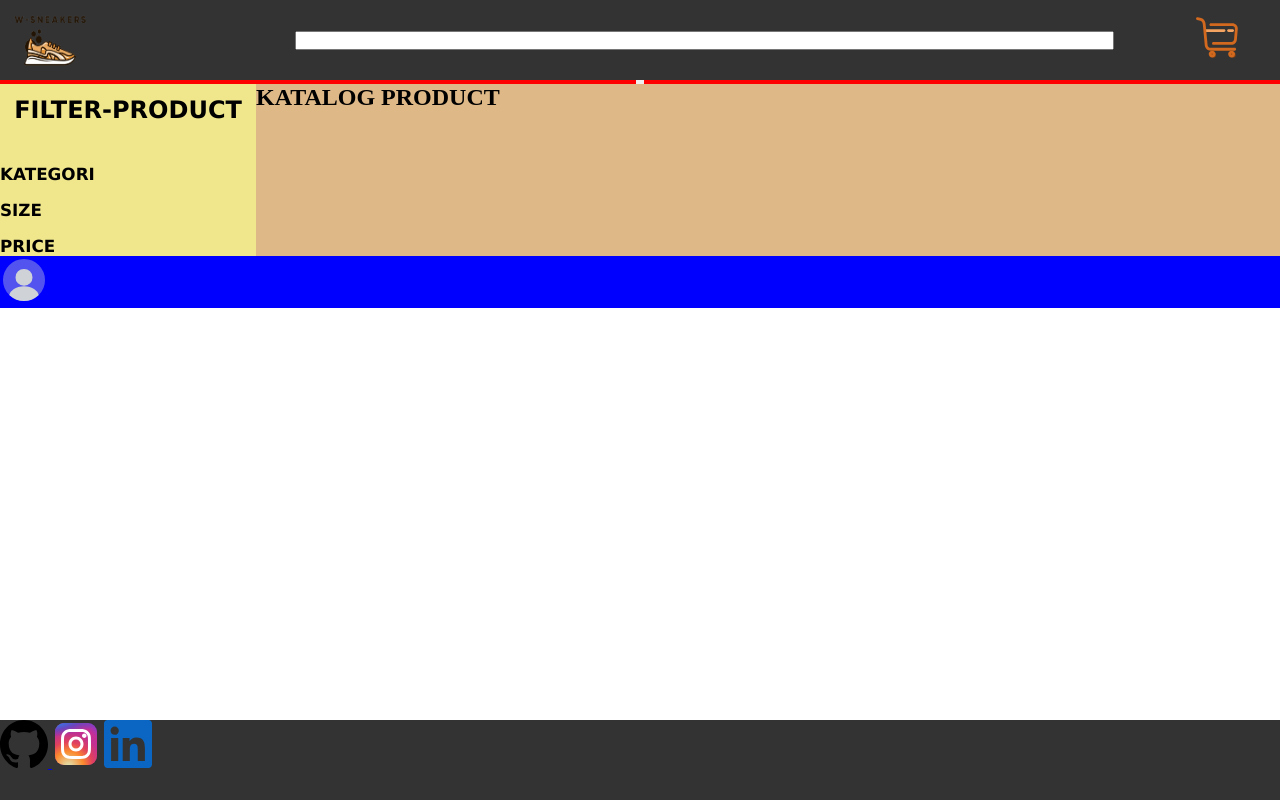
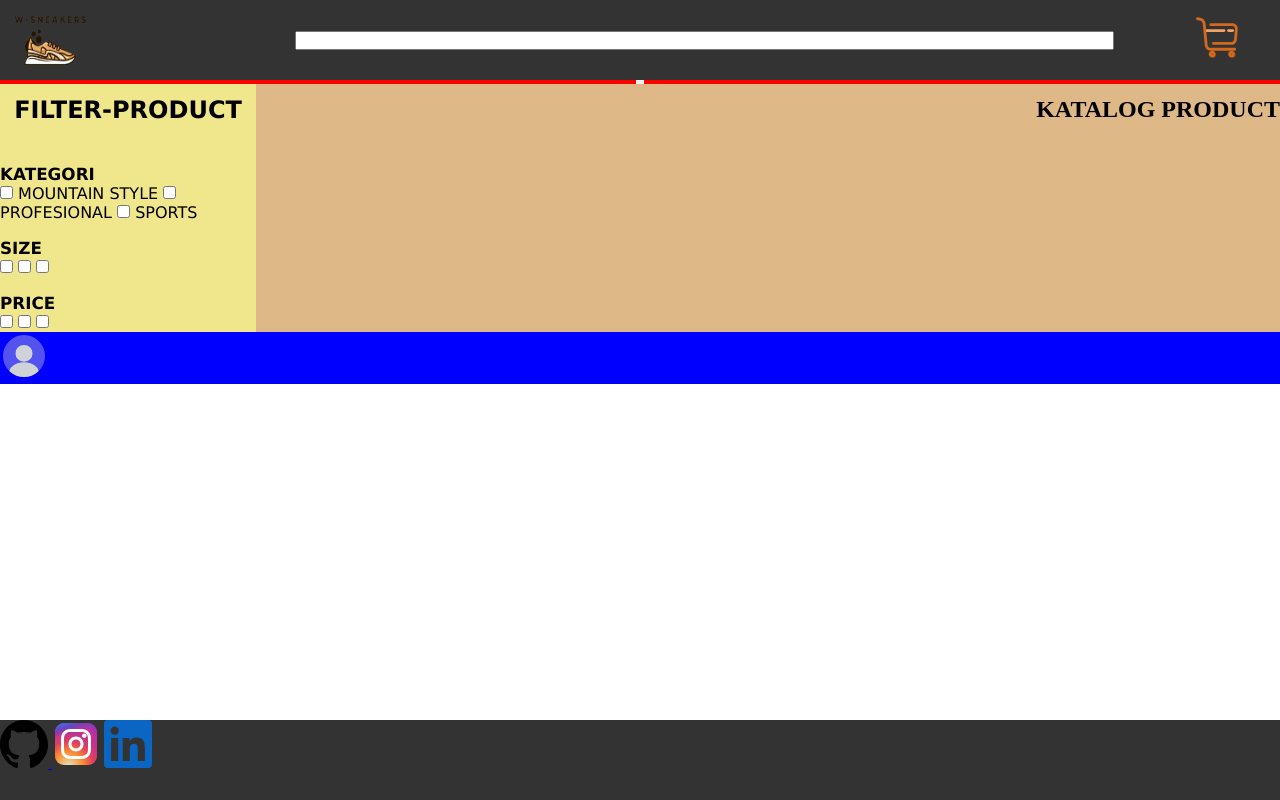
Before and after one commit to Wuwuh7/W-Shoes_ECOMMERCE, a plain HTML site: page index.html in a window 1280 px wide. Drawn offline with Linux system fonts and the light colour scheme.

Commit message:
update_data-product

```diff
--- a/index.html
+++ b/index.html
@@ -43,21 +43,42 @@
 						<h2 id="filter-product">FILTER-PRODUCT</h2>
 						<div class="category-filter">
 							<p class="filter-type">KATEGORI</p>
-							<div class="box-choices"></div>
+							<div class="box-choices">
+								<input type="checkbox" name="" id="sepatu-gunung">
+								<label for="sepatu-gunung">MOUNTAIN STYLE</label>
+								<input type="checkbox" name="" id="sepatu-profesional">
+								<label for="sepatu-profesional">PROFESIONAL</label>
+								<input type="checkbox" name="" id="sepatu-sports">
+								<label for="sepatu-sports">SPORTS</label>
+							</div>
 						</div>
 						<div class="size-filter">
 							<p class="filter-type">SIZE</p>
-							<div class="box-choices"></div>
+							<div class="box-choices">
+								<input type="checkbox" name="" id="No_39">
+								<label for="No_39"></label>
+								<input type="checkbox" name="" id="No_40">
+								<label for="No_40"></label>
+								<input type="checkbox" name="" id="No_41">
+								<label for="No_41"></label>
+							</div>
 						</div>
 						<div class="price-filter">
 							<p class="filter-type">PRICE</p>
-							<div class="box-choices"></div>
+							<div class="box-choices">
+								<input type="checkbox" name="" id="minimum">
+								<label for="minimum"></label>
+								<input type="checkbox" name="" id="mid-range">
+								<label for="mid-range"></label>
+								<input type="checkbox" name="" id="maksimum">
+								<label for="maksimum"></label>
+							</div>
 						</div>
 					</form>
 				</aside>
 				<section class="detail-product">
+					<h2 class="title-katalog">KATALOG PRODUCT</h2>
 					<div class="container-grid">
-						<h2 class="title-katalog">KATALOG PRODUCT</h2>
 						<template id="card-katalog-template">
 							<div class="card">
 							<div class="card-img"></div>
--- a/script.js
+++ b/script.js
@@ -0,0 +1,168 @@
+      const detail_product = document.querySelector(".detail-product");
+
+      let data_product = [
+          {
+              id: 1,
+              nama: "Ardiles-10 pro",
+              kategori: "Sport",
+              price: 1500000,
+              image:"",
+              size: ["39", "40", "41", "42", "43"]
+          },
+          {
+              id: 2,
+              nama: "Eiger-Raptor",
+              kategori: "Mountain Style",
+              price: 2500000,
+              image: "",
+              size: ["40", "41", "42", "43", "44"]
+          },
+          {
+              id: 3,
+              nama: "Nike-Air Max",
+              kategori: "Sport",
+              price: 1800000,
+              image: "",
+              size: ["39", "40", "41", "42"]
+          },
+          {
+              id: 4,
+              nama: "Adidas-Predator",
+              kategori: "Sport",
+              price: 2200000,
+              image: "",
+              size: ["40", "41", "42", "43"]
+          },
+          {
+              id: 5,
+              nama: "Reebok-Classic",
+              kategori: "Professional",
+              price: 1200000,
+              image: "",
+              size: ["38", "39", "40", "41"]
+          },
+          {
+              id: 6,
+              nama: "Vans-Old Skool",
+              kategori: "Sport",
+              price: 950000,
+              image: "",
+              size: ["37", "38", "39", "40", "41"]
+          },
+          {
+              id: 7,
+              nama: "Converse-Chuck Taylor",
+              kategori: "Sport",
+              price: 850000,
+              image: "",
+              size: ["36", "37", "38", "39", "40"]
+          },
+          {
+              id: 8,
+              nama: "New Balance-574",
+              kategori: "Sport",
+              price: 1350000,
+              image: "",
+              size: ["39", "40", "41", "42", "43"]
+          },
+          {
+              id: 9,
+              nama: "Puma-Suede",
+              kategori: "Sport",
+              price: 1100000,
+              image: "",
+              size: ["38", "39", "40", "41"]
+          },
+          {
+              id: 10,
+              nama: "Asics-Gel-Kayano",
+              kategori: "Sport",
+              price: 1900000,
+              image: "",
+              size: ["40", "41", "42", "43"]
+          },
+          {
+              id: 11,
+              nama: "Salomon-Speedcross",
+              kategori: "Mountain Style",
+              price: 2800000,
+              image: "",
+              size: ["41", "42", "43", "44"]
+          },
+          {
+              id: 12,
+              nama: "Merrell-Moab",
+              kategori: "Mountain Style",
+              price: 2650000,
+              image: "",
+              size: ["40", "41", "42", "43"]
+          },
+          {
+              id: 13,
+              nama: "La Sportiva-Tarantulace",
+              kategori: "Mountain Style",
+              price: 3100000,
+              image: "",
+              size: ["39", "40", "41", "42"]
+          },
+          {
+              id: 14,
+              nama: "Bata-Professional",
+              kategori: "Professional",
+              price: 750000,
+              image: "",
+              size: ["39", "40", "41", "42", "43"]
+          },
+          {
+              id: 15,
+              nama: "Clarks-Desert Boot",
+              kategori: "Professional",
+              price: 1600000,
+              image: "",
+              size: ["39", "40", "41"]
+          },
+          {
+              id: 16,
+              nama: "Dr. Martens-1460",
+              kategori: "Professional",
+              price: 2100000,
+              image: "",
+              size: ["38", "39", "40", "41", "42"]
+          },
+          {
+              id: 17,
+              nama: "Fila-Disruptor",
+              kategori: "Sport",
+              price: 1050000,
+              image: "",
+              size: ["37", "38", "39", "40"]
+          },
+          {
+              id: 18,
+              nama: "Under Armour-HOVR Phantom",
+              kategori: "Sport",
+              price: 1750000,
+              image: "",
+              size: ["40", "41", "42", "43"]
+          },
+          {
+              id: 19,
+              nama: "Skechers-Go Walk",
+              kategori: "Sport",
+              price: 900000,
+              image: "",
+              size: ["38", "39", "40", "41", "42"]
+          },
+          {
+              id: 20,
+              nama: "Ardiles-20 pro",
+              kategori: "Sport",
+              price: 1600000,
+              image: "",
+              size: ["39", "40", "41", "42", "43"]
+          }
+      ];
+
+      function show_proudct(params) {
+
+      }
--- a/style.css
+++ b/style.css
@@ -73,6 +73,20 @@ main {
     align-items: center;
     width: 100%;
     height: auto;
+}
+
+.title-katalog {
+    text-align: right;
+    font-weight: 900;
+    margin-top: 1.5vh;
+    margin-bottom: 3vh;
+}
+
+.container-grid {
+    display: grid;
+    gap: 10px 10px;
+    width: ;
+    height: ;
 }
 
 /* From Uiverse.io by alexruix */
```
